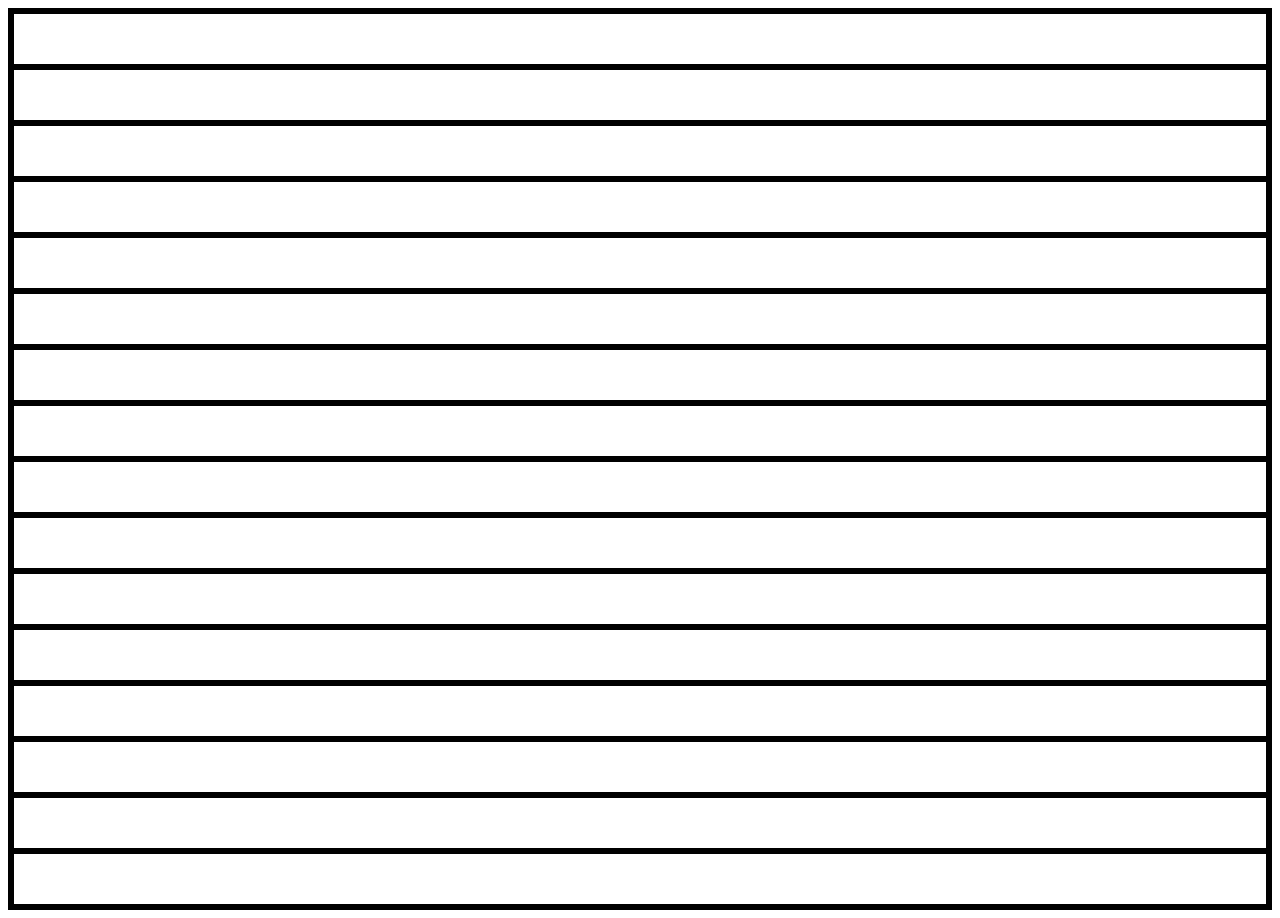
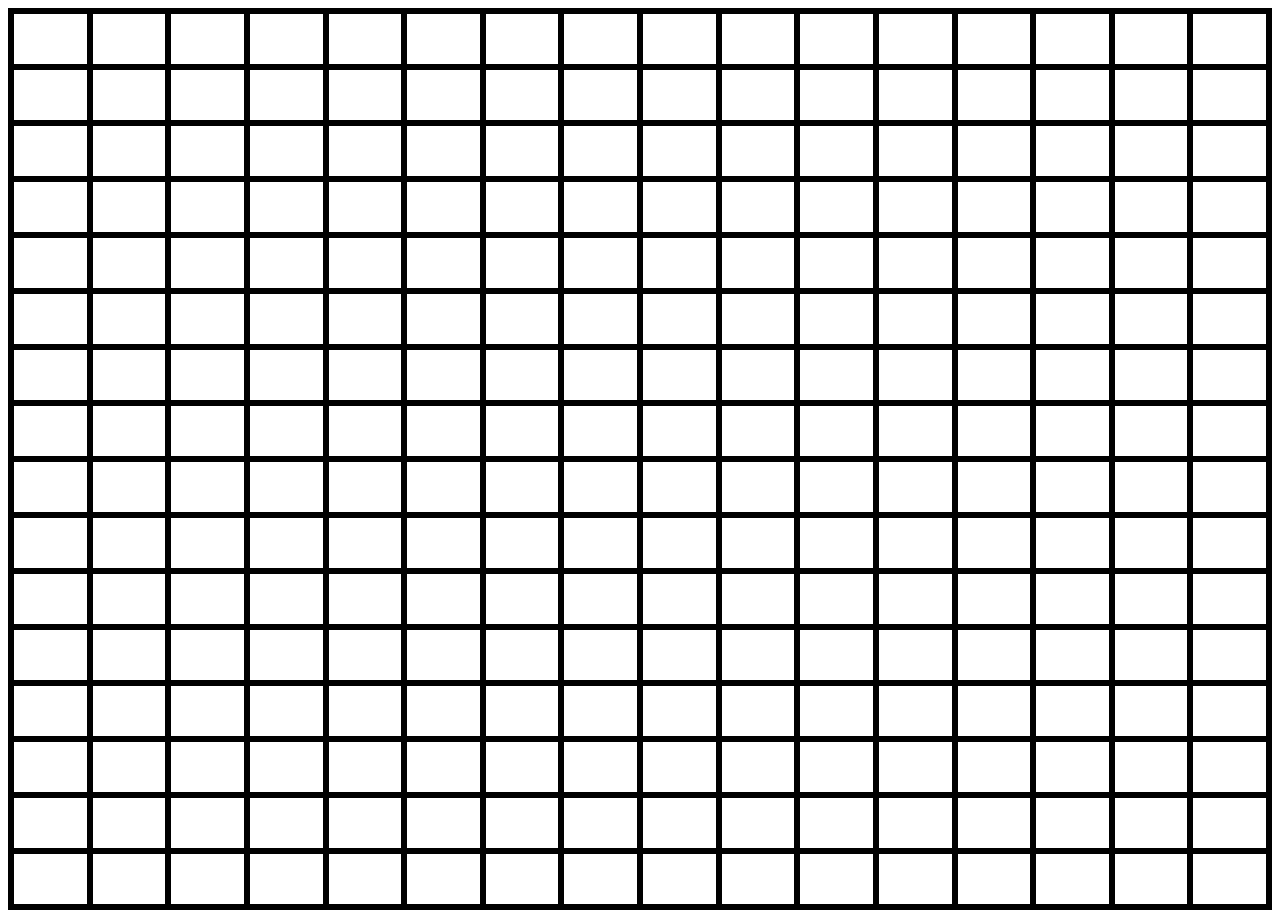
Before and after one commit to jjcurtis/etch-a-sketch, a plain HTML site: page index.html in a window 1280 px wide. Drawn offline with Linux system fonts and the light colour scheme.

Commit message:
Add column divs to HTML and simplify JS

```diff
--- a/index.html
+++ b/index.html
@@ -10,7 +10,22 @@
 </head>
 <body>
     <div class="body">
-        <!-- <div class="horizontal"></div> -->
+        <div class="column"></div>
+        <div class="column"></div>
+        <div class="column"></div>
+        <div class="column"></div>
+        <div class="column"></div>
+        <div class="column"></div>
+        <div class="column"></div>
+        <div class="column"></div>
+        <div class="column"></div>
+        <div class="column"></div>
+        <div class="column"></div>
+        <div class="column"></div>
+        <div class="column"></div>
+        <div class="column"></div>
+        <div class="column"></div>
+        <div class="column"></div>
     </div>
 </body>
 </html>
--- a/main.js
+++ b/main.js
@@ -2,10 +2,10 @@ let divCount = 16;
 
 const body = document.querySelector('.body');
 const column = document.querySelectorAll('.column');
-let div = document.querySelectorAll('div');
 
 for (let i = 0; i < divCount; i++) {
-    let createDiv = document.createElement('div');
-    createDiv.className = 'column';
-    body.appendChild(createDiv);
+    column.forEach(column => {
+        let createDiv = document.createElement('div');
+        column.appendChild(createDiv);
+    })
 }
--- a/style.css
+++ b/style.css
@@ -9,6 +9,7 @@ html {
 
 .column {
     display: flex;
+    border: 0px;
 }
 
 div {
```
